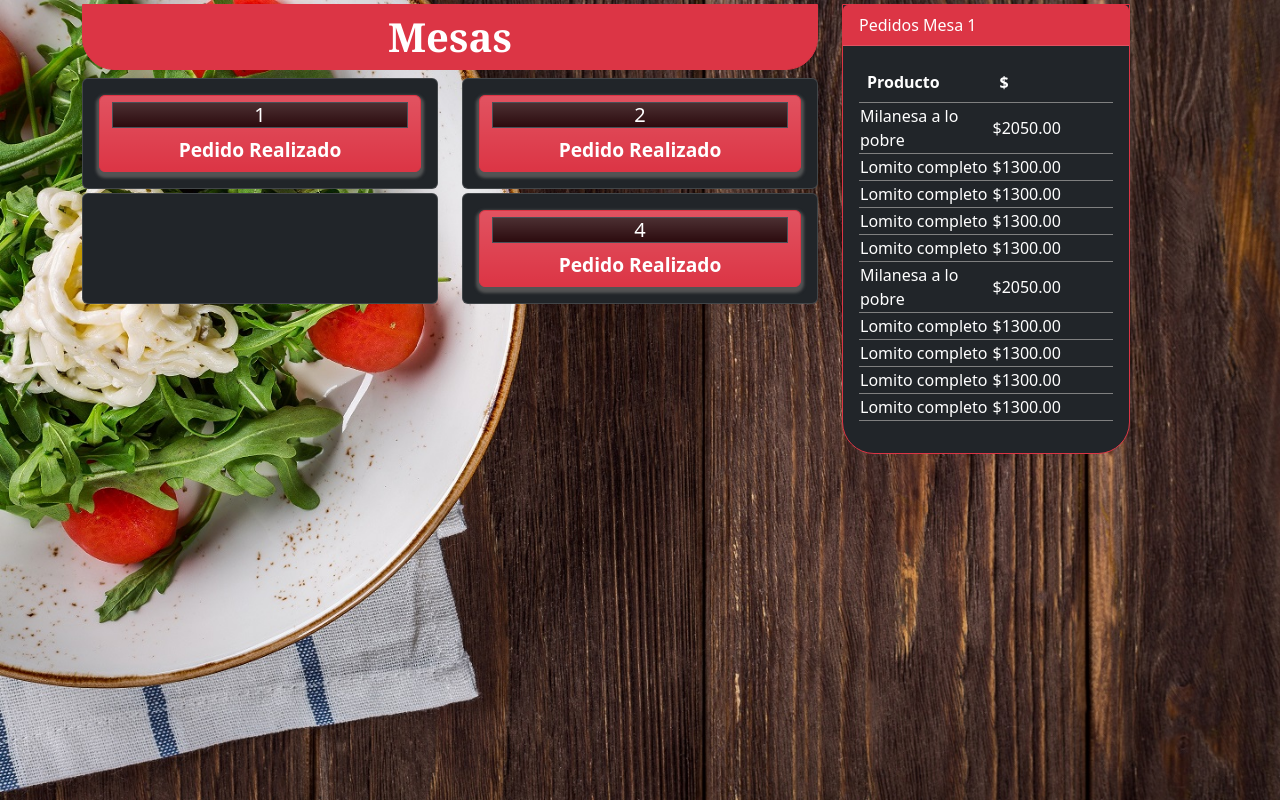
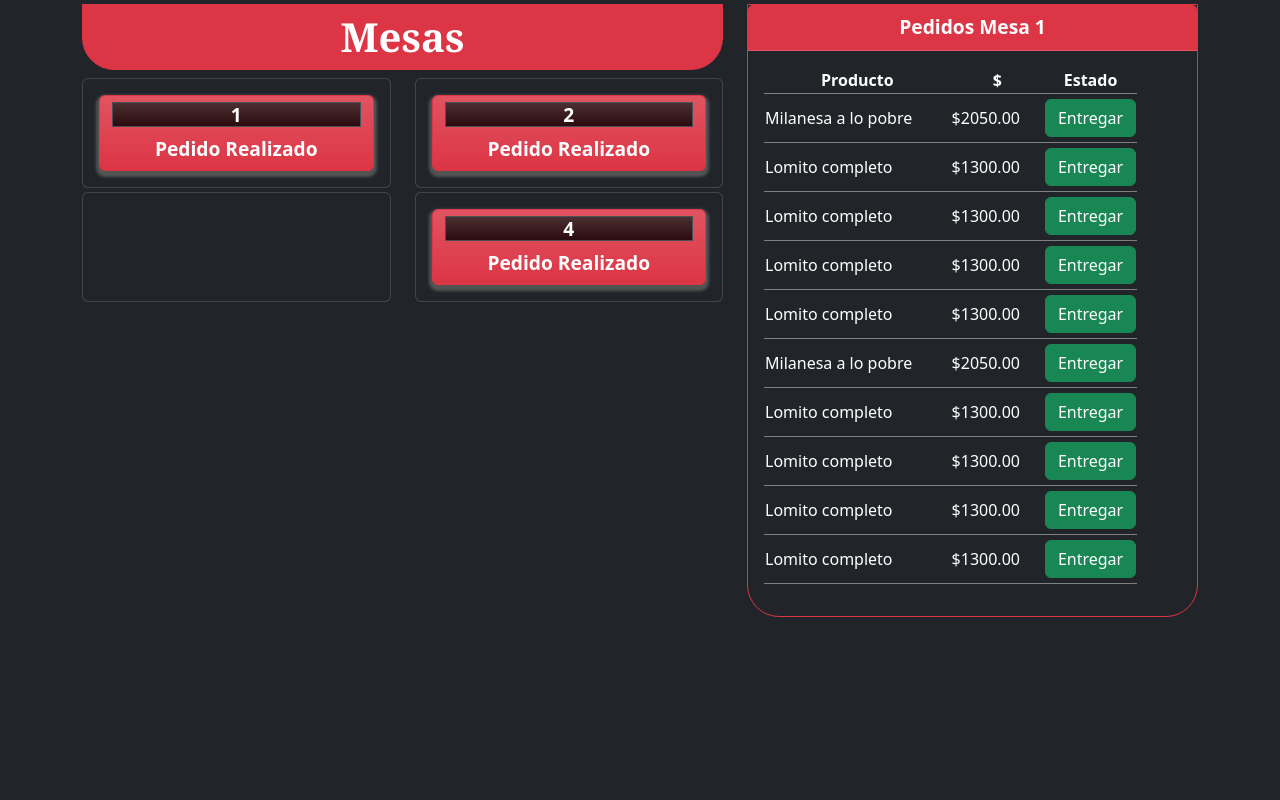
Before and after one commit to No-Country/c10-6-m-phpreact, a PHP site: page /servicio.php?mesa=1 in a window 1280 px wide. Run offline with PHP 8.4, Linux system fonts and the light colour scheme; data comes from the database, SQL or seed files in the repository.

Commit message:
Add files via upload
Mozo Final

```diff
--- a/Back/Mozo/Lib/controlMesa.php
+++ b/Back/Mozo/Lib/controlMesa.php
@@ -39,6 +39,14 @@ switch ($accion) {
             header('Location: ../publico/testservicio.php');
         }
         break;
+        case 'entregado':
+            if (isset($_GET['id'])) {
+                $id = $_GET['id'];
+                $mesa = $_GET['idmesa'];
+                $mesas->cambiarEstadoProductoMesa($id, 2);
+                header('Location: ../publico/servicio.php?mesa='.$mesa);
+            }
+            break;
     default://Establezco por defecto la verificación del estado de las mesas
         $mesas_disponibles = $mesas->obtenerMesas(); // función que retorna todas las mesas disponibles
 
@@ -85,14 +93,18 @@ function obtener_info_pedidos_productos($mesa_id) {
 
     // Recorremos los pedidos y obtenemos la información de los productos relacionados:
     foreach ($pedidos as $pedido) {
+      $pedido_id = $pedido['id'];
       $producto_id = $pedido['producto'];
+      $estado_pedido = $pedido['estado'];
       $producto = $mesas->productos_pedidos_mesa($producto_id);
 
       // Agrego la información del producto asociado al pedido al array que creé antes:
       $productos_info[] = array(
         'producto_id' => $producto['id'],
         'producto_nombre' => $producto['nombre_producto'],
-        'producto_precio' => $producto['precio']
+        'producto_precio' => $producto['precio'],
+        'pedido-estado' => $estado_pedido,
+        'pedido-id' => $pedido_id
       );
     }
     return $productos_info;
--- a/Back/Mozo/Lib/mesaModel.php
+++ b/Back/Mozo/Lib/mesaModel.php
@@ -47,6 +47,15 @@ class MesaModel{
         return $query->fetch(PDO::FETCH_ASSOC);
     }
 
+    public function cambiarEstadoProductoMesa($id_pedido, $nuevo_estado) {
+        $sql = "UPDATE pedidos SET estado = :estado WHERE id = :id";
+        $query = $this->pdo->prepare($sql);
+        $query->bindParam(':estado', $nuevo_estado);
+        $query->bindParam(':id', $id_pedido);
+        $query->execute();
+        return true;
+    }
+
 
     public function insertarMesa($estado_mesa, $qr){
         $stmt = $this->pdo->prepare('INSERT INTO mesas (estado_mesa, qr) VALUES (:estado_mesa, :qr)');
--- a/Back/Mozo/publico/css/estilos.css
+++ b/Back/Mozo/publico/css/estilos.css
@@ -1,7 +1,7 @@
-body {
+body {/*
     background-image: url("../img/fondoCel.png");
     background-repeat: no-repeat;
-    background-size: cover;
+    background-size: cover; */
   }
 
 h1 {
@@ -18,6 +18,16 @@ p{
 .blanco {
     color: white !important;
     text-decoration: none !important;
+}
+
+.negrita {
+    color: black !important;
+    font-weight: bold !important;
+}
+
+div .blanco{
+    font-size: larger;
+    font-weight: bold !important;
 }
 
 .mesa {
@@ -38,9 +48,9 @@ p{
 }
 
 @media  (min-width: 680px) {
-body {
+body { /*
     background-image: url("../img/fondo_note.jpg");
     background-repeat: no-repeat;
-    background-size: cover;
+    background-size: cover; */
   }
 }
--- a/Back/Mozo/publico/servicio.php
+++ b/Back/Mozo/publico/servicio.php
@@ -19,7 +19,7 @@ require_once('../Lib/controlMesa.php');
   <div class="container">
 
     <div class="row">
-      <div class="col-8">
+      <div class="col-7">
         <a href="?" class=" blanco">
           <h1 class="text-center bg-danger border border-danger border-1 rounded-5 rounded-top-0 mt-1 align-midle p-2">Mesas</h1>
         </a>
@@ -43,44 +43,53 @@ require_once('../Lib/controlMesa.php');
                     //establecemos los posibles estados de las mesas y segun el estado lo que debe mostrar
                     if ($mesa['estado_mesa'] == 23) { ?>
                       <div>
-                        <a href="../lib/controlMesa.php?accion=servido&id=<?php echo $mesa['id']; ?>" class="btn btn-info bg-gradient h-100 w-100 mesa" onclick="confirm('¿Se atendió al cliente?')">
+                      <form method="GET" action="../lib/controlMesa.php" onsubmit="return confirm('¿se atendió la mesa?')">
+                                <input type="hidden" name="accion" value="servido">
+                                <input type="hidden" name="id" value="<?php echo $mesa['id']; ?>">
+                        <button href="../lib/controlMesa.php?accion=servido&id=<?php echo $mesa['id']; ?>" class="btn btn-info bg-gradient h-100 w-100 mesa">
                           <h5 class="card-title border border-1 bg-danger-subtle bg-gradient blanco"><?php echo $mesa['id']; ?></h5>
                           <p class="card-text ">Requiere Servicio</p>
                           <p class="card-text ">Tocar para asentar servicio</p>
-                          <a href="<?php echo '?mesa=' . $mesa['id']; ?>" class="btn btn-success bg-gradient h-100 w-100" id="<?php echo $mesa['id'] . "-link"; ?>">Ver Pedido</a>
+                        </button>
+                      </form>
+                          <a href="<?php echo '?mesa=' . $mesa['id']; ?>" class="btn bg-warning bg-gradient h-100 w-100 mt-1 negrita" id="<?php echo $mesa['id'] . "-link"; ?>">Ver Pedido</a>
                       </div>
                     <?php
                     } elseif ($mesa['estado_mesa'] == 20) {
                     ?>
                       <a href="<?php echo '?mesa=' . $mesa['id']; ?>" class="btn btn-light bg-gradient h-100 w-100 mesa" id="<?php echo $mesa['id'] . "-link"; ?>">
                         <h5 class="card-title border border-1 bg-danger-subtle bg-gradient blanco"><?php echo $mesa['id']; ?></h5>
-                        <p class="card-text ">Mesa Libre</p> <?php
+                        <p class="card-text ">Mesa Libre</p></a> <?php
                                                             } elseif ($mesa['estado_mesa'] == 21) {
                                                               ?>
                         <a href="<?php echo '?mesa=' . $mesa['id']; ?>" class="btn btn-warning bg-gradient h-100 w-100 mesa" id="<?php echo $mesa['id'] . "-link"; ?>">
                           <h5 class="card-title border border-1 bg-danger-subtle bg-gradient blanco"><?php echo $mesa['id']; ?></h5>
-                          <p class="card-text ">Mesa Ocupada</p> <?php
+                          <p class="card-text ">Mesa Ocupada</p></a> <?php
                                                                 } elseif ($mesa['estado_mesa'] == 22) {
                                                                   ?>
                           <a href="<?php echo '?mesa=' . $mesa['id']; ?>" class="btn btn-danger bg-gradient h-100 w-100 mesa" id="<?php echo $mesa['id'] . "-link"; ?>">
                             <h5 class="card-title border border-1 bg-danger-subtle bg-gradient blanco"><?php echo $mesa['id']; ?></h5>
-                            <p class="card-text ">Pedido Realizado</p> <?php
+                            <p class="card-text ">Pedido Realizado</p></a> <?php
                                                                       } elseif ($mesa['estado_mesa'] == 24) {
                                                                         ?>
                             <a href="<?php echo '?mesa=' . $mesa['id']; ?>" class="btn btn-secondary bg-gradient h-100 w-100 mesa" id="<?php echo $mesa['id'] . "-link"; ?>">
                               <h5 class="card-title border border-1 bg-danger-subtle bg-gradient blanco"><?php echo $mesa['id']; ?></h5>
-                              <p class="card-text ">Sin Pedidos Pendientes</p> <?php
+                              <p class="card-text ">Sin Pedidos Pendientes</p> </a><?php
                                                                               } elseif ($mesa['estado_mesa'] == 25) {
                                                                                 ?>
-                              <a href="../lib/controlMesa.php?accion=cerrar&id=<?php echo $mesa['id']; ?>" class="btn btn-success bg-gradient h-100 w-100 mesa" onclick="confirm('Está seguro de cerrar la mesa')" id="cerrar">
-                                <h5 class="card-title border border-1 bg-danger-subtle bg-gradient blanco"><?php echo $mesa['id']; ?></h5>
-                                <p class="card-text ">Cobrada <?php echo $mesa['estado_mesa']; ?></p>
-                                <p class="card-text ">Tocar para Cerrar</p>
-                                <a href="<?php echo '?mesa=' . $mesa['id']; ?>" class="btn btn-success bg-gradient h-100 w-100 mesa" id="<?php echo $mesa['id'] . "-link"; ?>">Ver Pedido</a>
-                              <?php
-
-                                                                              } ?>
-                              </a>
+                            <div>
+                              <form method="GET" action="../lib/controlMesa.php?accion=cerrar&id=<?php echo $mesa['id']; ?>" onsubmit="return confirm('¿Está seguro de cerrar la mesa?')">
+                                <input type="hidden" name="accion" value="cerrar">
+                                <input type="hidden" name="id" value="<?php echo $mesa['id']; ?>">
+                                <button type="submit" class="btn btn-success bg-gradient h-100 w-100 mesa" id="cerrar">
+                                  <h5 class="card-title border border-1 bg-danger-subtle bg-gradient blanco"><?php echo $mesa['id']; ?></h5>
+                                  <p class="card-text ">Cobrada <?php echo $mesa['estado_mesa']; ?></p>
+                                  <p class="card-text ">Tocar para Cerrar</p>
+                                </button>
+                              </form>
+                              <a href="<?php echo '?mesa=' . $mesa['id']; ?>" class="btn bg-warning bg-gradient h-100 w-100 mt-1 negrita" id="<?php echo $mesa['id'] . "-link"; ?>">Ver Pedido</a>
+                            </div>
+                              <?php } ?>
                   </div>
                 </div>
               </div>
@@ -105,28 +114,67 @@ require_once('../Lib/controlMesa.php');
         }
       ?>
 
-        <aside class="col-4 <?php echo $visible; ?>" id="<?php echo '#' . $mesa['id'] . '-aside'; ?>">
-          <div class="card border-danger mb-3 border border-danger border-1 rounded-5 rounded-top-0 mt-1 align-midle" style="max-width: 18rem;">
-            <div class="card-header bg-danger blanco">Pedidos Mesa <?php echo $mesa['id']; ?></div>
+        <aside class="col-5 <?php echo $visible; ?>" id="<?php echo '#' . $mesa['id'] . '-aside'; ?>">
+          <div class="card border-danger mb-3 border border-danger border-1 rounded-5 rounded-top-0 mt-1 align-midle">
+            <div class="card-header bg-danger blanco text-center">Pedidos Mesa <?php echo $mesa['id']; ?></div>
             <div class="card-body">
               <div class="table table-responsive">
                 <table class="table-fixed">
-                  <thead class="">
-                    <tr class="">
-                      <th class="mx-auto p-2" style="width: 200px;">Producto</th>
-                      <th class="mx-auto p-2" style="width: 200px;">$</th>
+                  <thead>
+                    <tr>
+                      <th class="text-center">Producto</th>
+                      <th class="text-center">$</th>
+                      <th class="text-center">Estado</th>
                     </tr>
                   </thead>
                   <tbody>
                     <?php
                     $pedidos = obtener_info_pedidos_productos($mesa['id']);
-                    $orden = 0;
+
                     foreach ($pedidos as $pedido) {
+                      switch($pedido['pedido-estado']) {
+                        case 1:
+                          ?>
+                          <tr scope="row">
+                        <td scope="col" class="col-6"><?php echo $pedido['producto_nombre']; ?></td>
+                        <td scope="col" class="col-3"><?php echo '$' . $pedido['producto_precio'];?></td>
+                          <td scope="col" class="col-3 text-center">
+                            <a scope="col" href="../lib/controlMesa.php?accion=entregado&id=<?php echo $pedido['pedido-id']; ?>&idmesa=<?php echo $mesa['id']; ?>" class="btn btn-success mt-1 mb-1">
+                              Entregar
+                            </a>
+                          </td>
+                          <?php
+                          break;
+                          case 5:
+                            ?>
+                            <tr scope="row" class="text-decoration-line-through text-danger">
+                          <td scope="col" class="col-7"><?php echo $pedido['producto_nombre']; ?></td>
+                          <td scope="col" class="col-2"><?php echo '$' . $pedido['producto_precio'];?></td>
+                            <td scope="col" class="col-3">
+                              <span scope="col" class="btn text-danger">
+                                Anulado
+                              </span>
+                            </td>
+                            <?php
+                            break;
+                        default:
+                          ?>
+                          <tr scope="row">
+                        <td scope="col"><?php echo $pedido['producto_nombre']; ?></td>
+                        <td scope="col"><?php echo '$' . $pedido['producto_precio'];?></td>
+                          <td scope="col">
+                            <a scope="col" href="#" class="btn">
+                              Entregado
+                            </a>
+                          </td>
+                          <?php
+                          break;
+                      }
                     ?>
-                      <tr>
-                        <td><?php echo $pedido['producto_nombre']; ?></td>
-                        <td><?php echo '$' . $pedido['producto_precio']; ?></td>
+
                       </tr>
+
+
                     <?php  } ?>
                   </tbody>
                 </table>
@@ -142,7 +190,7 @@ require_once('../Lib/controlMesa.php');
   <script>
     setInterval(function() {
       location.reload();
-    }, 30000); // 5000 milisegundos = 5 segundos
+    }, 20000); // 5000 milisegundos = 5 segundos
   </script>
   <script src="https://cdn.jsdelivr.net/npm/bootstrap@5.3.0-alpha3/dist/js/bootstrap.bundle.min.js" integrity="sha384-ENjdO4Dr2bkBIFxQpeoTz1HIcje39Wm4jDKdf19U8gI4ddQ3GYNS7NTKfAdVQSZe" crossorigin="anonymous">
   </script>
```
